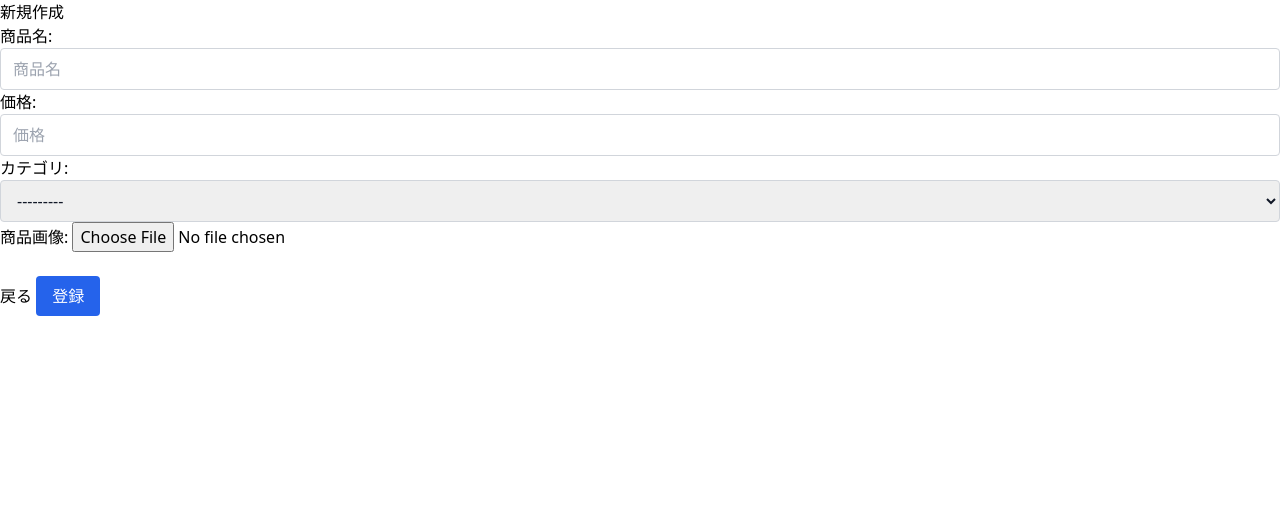
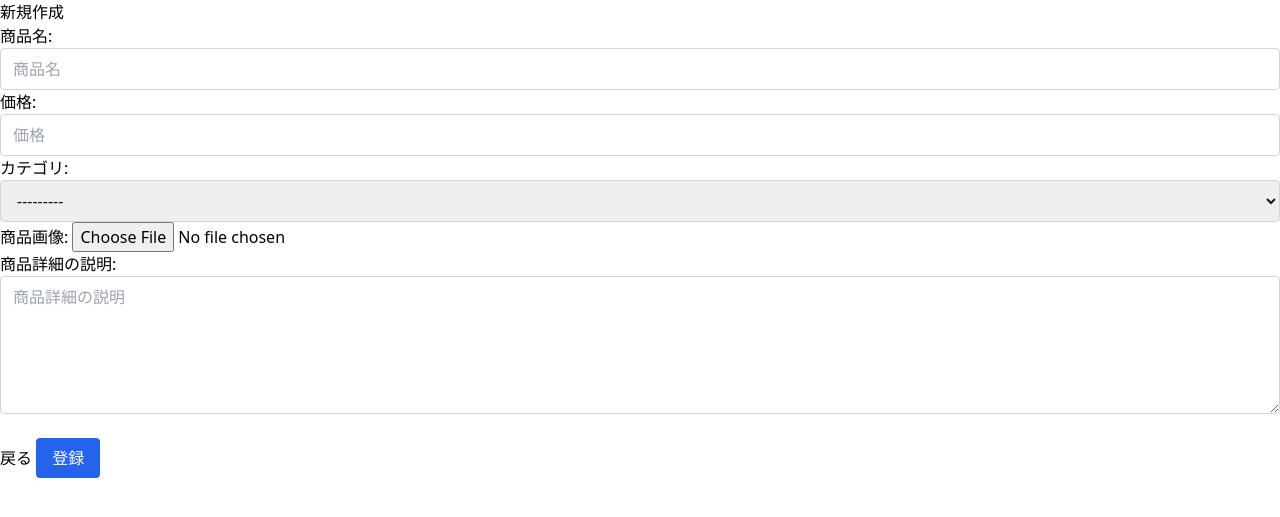
Before and after one commit to Yanan2236/django-crud, a Django app: page /crud/new/ in a window 1280 px wide. Shown: the top 517 px of the page. Run offline with Django 5.2, Linux system fonts and the light colour scheme; the visitor is signed in with stand-in values (Sample User, id 1); data that the repository does not hold is empty; style sheets or scripts are compiled from the project's sources.

Commit message:
feat: implement product description

```diff
--- a/myproject/crud/forms.py
+++ b/myproject/crud/forms.py
@@ -6,7 +6,7 @@ BASE_INPUT_CLS = "block w-full rounded border border-gray-300 px-3 py-2 text-gra
 class ProductForm(forms.ModelForm):
     class Meta:
         model = Product
-        fields = ["name", "price", "category", "img"]
+        fields = ["name", "price", "category", "img", "description"]
         widgets = {
             "name": forms.TextInput(attrs={
                 "class": BASE_INPUT_CLS, "placeholder": "商品名",
@@ -14,11 +14,14 @@ class ProductForm(forms.ModelForm):
             "price": forms.NumberInput(attrs={
                 "class": BASE_INPUT_CLS, "min": "0", "step": "1", "placeholder": "価格",
             }),
+            "category": forms.Select(attrs={
+                "class": BASE_INPUT_CLS,
+            }),
             "image": forms.ClearableFileInput(attrs={
                 "class": BASE_INPUT_CLS, "accept": "image/*",
             }),
-            "category": forms.Select(attrs={
-                "class": BASE_INPUT_CLS,
+            "description": forms.Textarea(attrs={
+                "class": BASE_INPUT_CLS, "placeholder": "商品詳細の説明", "rows": 5,
             }),
         }
         labels = {
@@ -26,4 +29,5 @@ class ProductForm(forms.ModelForm):
             "price": "価格",
             "category": "カテゴリ",
             "img": "商品画像",
+            "description": "商品詳細の説明",
         }
--- a/myproject/crud/models.py
+++ b/myproject/crud/models.py
@@ -15,9 +15,11 @@ class Category(models.Model):
 class Product(models.Model):
     name = models.CharField(max_length=200, verbose_name="商品")
     price = models.PositiveIntegerField(verbose_name="価格")
-    #カテゴリを埋めたらnull=False,bland=Trueにすること。
+    #カテゴリを埋めたらnull=False,bland=Falseにすること。
     category = models.ForeignKey(Category, on_delete=models.PROTECT, related_name="products", null=True, blank=True)
     img = models.ImageField(blank=True, default='noImage.png')
+    description = models.TextField(blank=True, null=True, default='', verbose_name="商品詳細の説明")
+
 
     def __str__(self):
         return self.name
--- a/myproject/crud/templates/crud/product_detail.html
+++ b/myproject/crud/templates/crud/product_detail.html
@@ -9,12 +9,18 @@
         <tr>
             <th class="th-base">商品名</th>
             <th class="th-base">価格</th>
+            <th class="th-base">カテゴリ</th>
+            <th class="th-base">商品画像</th>
+            <th class="th-base">商品詳細の説明</th>
         </tr>
     </thead>
     <tbody>
         <tr>
             <td class="td-base">{{ product.name }}</td>
             <td class="td-base">{{ product.price }} 円</td>
+            <td class="td-base">{{ product.category }}</td>
+            <td class="td-base"><img src="{{ product.img.url }}" alt="商品画像" class="w-[100px] h-auto" loading="lazy"></td>
+            <td class="td-base">{{ product.description }}</td>
         </tr>
     </tbody>
 </table>
--- a/myproject/crud/templates/crud/product_list.html
+++ b/myproject/crud/templates/crud/product_list.html
@@ -21,7 +21,7 @@
             <td class="td-base">{{ product.name }}</td>
             <td class="td-base">{{ product.price }} 円</td>
             <td class="td-base">{{ product.category }}</td>
-            <td class="td-base"><img src="{{ product.img.url }}" alt="商品画像" style="width:100px height:auto;"></td>
+            <td class="td-base"><img src="{{ product.img.url }}" alt="商品画像" class="w-[100px] h-auto" loading="lazy"></td>
             <td class="td-base">
                 <button
                 class="px-4 py-2 bg-green-600 text-white rounded hover:bg-green-700"
```
Also changed, not shown: myproject/crud/migrations/0007_product_description.py (added).
